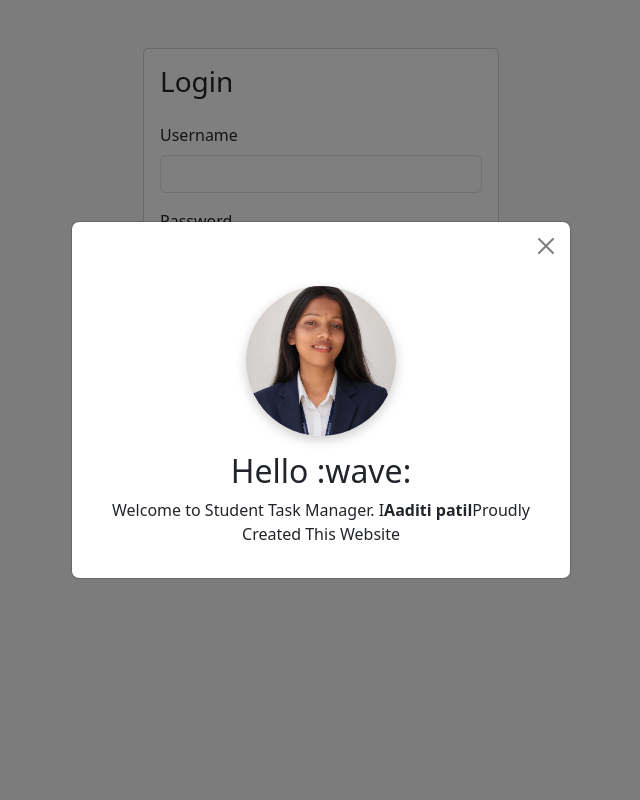
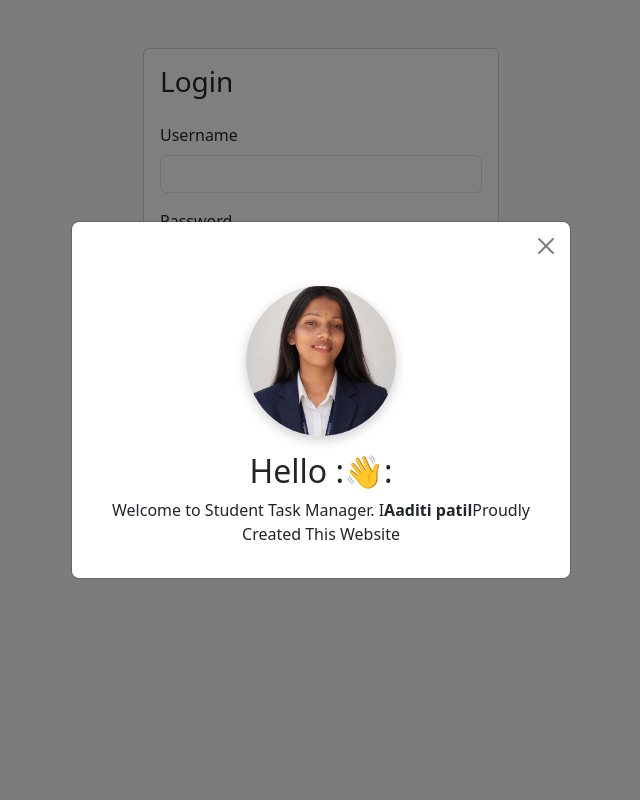
Before and after one commit to patilaaditi203/StudentTaskManager, a Flask app: page /login in a window 1280 px wide. Shown: the whole page, without its empty margins (319-959 px from the left). Run offline with Flask 3, Linux system fonts and the light colour scheme.

Commit message:
fix emoji

```diff
--- a/templates/login.html
+++ b/templates/login.html
@@ -43,7 +43,7 @@
                 <img src="{{ url_for('static', filename='images/profile.jpeg') }}"
                      class="profile-img mb-3">
 
-                <h2>Hello :wave:</h2>
+                <h2>Hello :👋:</h2>
 
                 <p>
                     Welcome to Student Task Manager.
```
